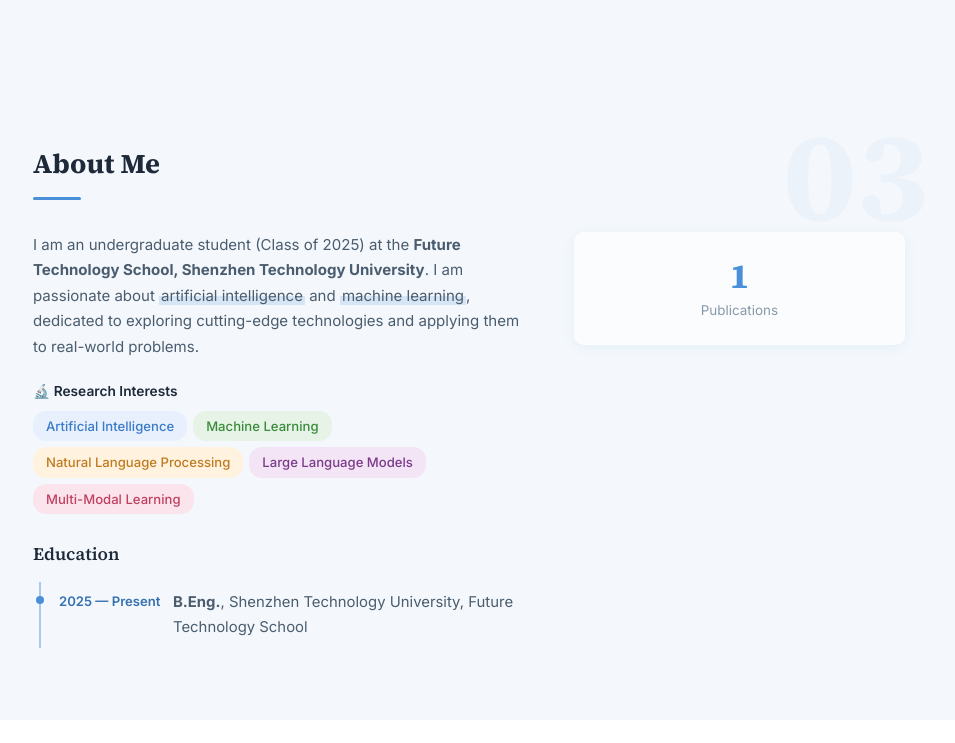
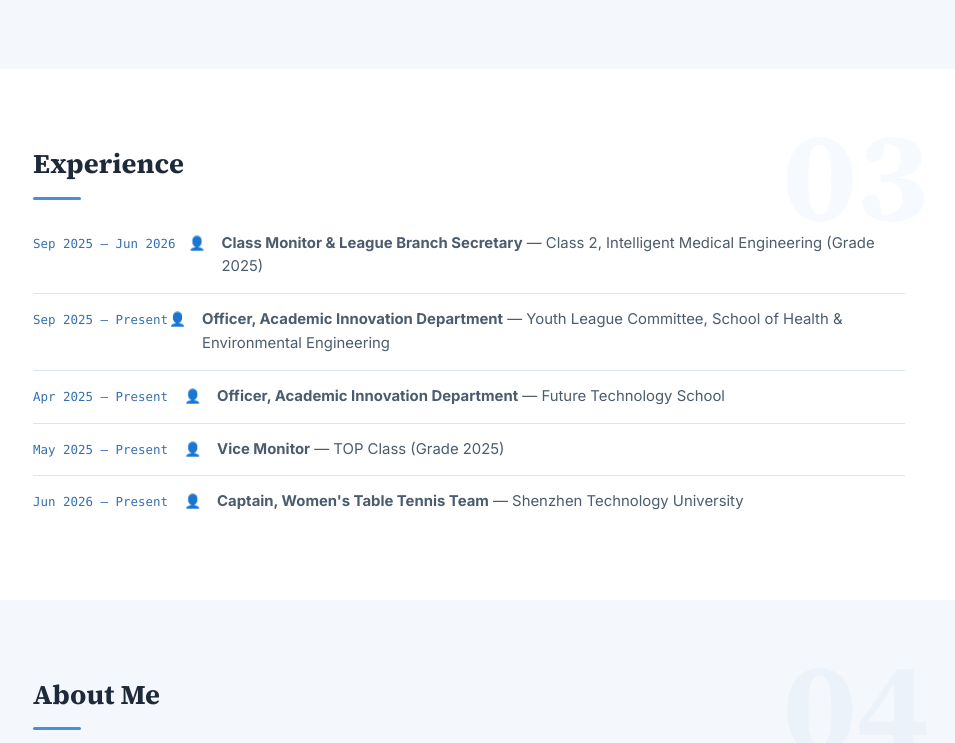
Before and after one commit to Fish11-16/Fish11-16.github.io, a plain HTML site: page index.html in a window 1280 px wide. Shown: the part 1497-2240 px from the top of the page, without its empty margins (171-1126 px from the left). Drawn offline with Linux system fonts and the light colour scheme.

Commit message:
Add experience section with leadership roles

```diff
--- a/index.html
+++ b/index.html
@@ -40,6 +40,7 @@
                 <li><a href="#home" data-i18n="nav.home" class="active">Home</a></li>
                 <li><a href="#news" data-i18n="nav.news">News</a></li>
                 <li><a href="#awards" data-i18n="nav.awards">Awards</a></li>
+                <li><a href="#experience" data-i18n="nav.experience">Experience</a></li>
                 <li><a href="#about" data-i18n="nav.about">About</a></li>
                 <li><a href="#publications" data-i18n="nav.pubs">Publications</a></li>
             </ul>
@@ -92,6 +93,17 @@
             <div class="news-list" id="awards-list"></div>
             <div class="pub-empty" id="awards-empty" style="display:none;">
                 <p data-i18n="awards.empty">No awards yet.</p>
+            </div>
+        </div>
+    </section>
+
+    <!-- 社会经历 -->
+    <section id="experience" class="section">
+        <div class="container">
+            <h2 class="section-title" data-i18n="experience.title">Experience</h2>
+            <div class="news-list" id="experience-list"></div>
+            <div class="pub-empty" id="experience-empty" style="display:none;">
+                <p data-i18n="experience.empty">No experience listed yet.</p>
             </div>
         </div>
     </section>
--- a/js/data.js
+++ b/js/data.js
@@ -109,6 +109,58 @@ const awards = [
     }
 ];
 
+/* ----- 社会经历 / Experience -----
+   每条的字段：
+   - periodZh:  时间段中文（必填）
+   - periodEn:  时间段英文（必填）
+   - titleZh:   职位/经历中文（必填）
+   - titleEn:   职位/经历英文（必填）
+   - orgZh:     组织/单位中文（必填）
+   - orgEn:     组织/单位英文（必填）
+*/
+const experiences = [
+    {
+        periodZh: "2025.9 ~ 2026.6",
+        periodEn: "Sep 2025 — Jun 2026",
+        titleZh: "班长兼团支书",
+        titleEn: "Class Monitor & League Branch Secretary",
+        orgZh: "25级智能医学工程2班",
+        orgEn: "Class 2, Intelligent Medical Engineering (Grade 2025)"
+    },
+    {
+        periodZh: "2025.9 至今",
+        periodEn: "Sep 2025 — Present",
+        titleZh: "科创部干事",
+        titleEn: "Officer, Academic Innovation Department",
+        orgZh: "健康与环境工程学院共青团委员会",
+        orgEn: "Youth League Committee, School of Health & Environmental Engineering"
+    },
+    {
+        periodZh: "2025.4 至今",
+        periodEn: "Apr 2025 — Present",
+        titleZh: "科创部干事",
+        titleEn: "Officer, Academic Innovation Department",
+        orgZh: "未来技术学院",
+        orgEn: "Future Technology School"
+    },
+    {
+        periodZh: "2025.5 至今",
+        periodEn: "May 2025 — Present",
+        titleZh: "副班长",
+        titleEn: "Vice Monitor",
+        orgZh: "25级新才班（TOP Class）",
+        orgEn: "TOP Class (Grade 2025)"
+    },
+    {
+        periodZh: "2026.6 至今",
+        periodEn: "Jun 2026 — Present",
+        titleZh: "乒乓球校队女队队长",
+        titleEn: "Captain, Women's Table Tennis Team",
+        orgZh: "深圳技术大学",
+        orgEn: "Shenzhen Technology University"
+    }
+];
+
 /* ----- 研究方向 / Research Interests ----- */
 const researchInterests = [
     { zh: "人工智能",        en: "Artificial Intelligence" },
@@ -204,6 +256,7 @@ const i18n = {
     "nav.home":     { en: "Home",        zh: "首页" },
     "nav.news":     { en: "News",        zh: "动态" },
     "nav.awards":   { en: "Awards",      zh: "获奖" },
+    "nav.experience": { en: "Experience", zh: "经历" },
     "nav.about":    { en: "About",        zh: "关于我" },
     "nav.pubs":     { en: "Publications", zh: "论文发表" },
     "nav.projects": { en: "Projects",     zh: "科研项目" },
@@ -222,6 +275,10 @@ const i18n = {
     // 获奖 / Awards
     "awards.title": { en: "Honors & Awards", zh: "获奖经历" },
     "awards.empty": { en: "No awards yet.",   zh: "暂无获奖。" },
+
+    // 社会经历 / Experience
+    "experience.title": { en: "Experience", zh: "社会经历" },
+    "experience.empty": { en: "No experience listed yet.", zh: "暂无经历。" },
 
     // 关于我 / About
     "about.title":  { en: "About Me",         zh: "关于我" },
--- a/js/main.js
+++ b/js/main.js
@@ -11,6 +11,7 @@ document.addEventListener('DOMContentLoaded', () => {
     initBackToTop();
     renderNews();
     renderAwards();
+    renderExperience();
     renderEducation();
     renderPublications();
     renderResearchInterests();
@@ -36,6 +37,7 @@ function initLanguage() {
             applyLanguage();
             renderNews();
             renderAwards();
+            renderExperience();
             renderEducation();
             renderPublications(getActiveFilter(), getActiveYear());
             renderResearchInterests();
@@ -347,6 +349,34 @@ function renderNews() {
 }
 
 /* ============================================
+   渲染社会经历 / Render Experience
+   ============================================ */
+function renderExperience() {
+    const list = document.getElementById('experience-list');
+    const empty = document.getElementById('experience-empty');
+    if (!list) return;
+
+    if (!experiences || experiences.length === 0) {
+        if (empty) empty.style.display = 'block';
+        return;
+    }
+    if (empty) empty.style.display = 'none';
+
+    list.innerHTML = experiences.map(item => `
+        <div class="news-item reveal">
+            <span class="news-date">${escapeHtml(currentLang === 'zh' ? item.periodZh : item.periodEn)}</span>
+            <span class="award-dot">👤</span>
+            <span class="news-content">
+                <strong>${escapeHtml(currentLang === 'zh' ? item.titleZh : item.titleEn)}</strong>
+                — ${escapeHtml(currentLang === 'zh' ? item.orgZh : item.orgEn)}
+            </span>
+        </div>
+    `).join('');
+
+    refreshRevealObserver();
+}
+
+/* ============================================
    渲染获奖经历 / Render Awards
    ============================================ */
 function renderAwards() {
```
